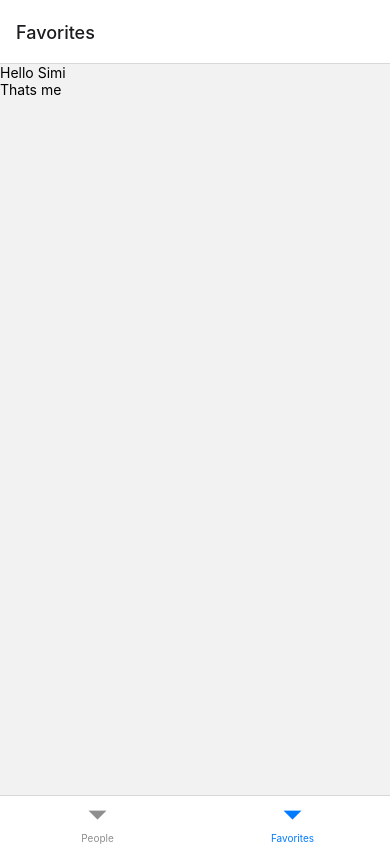
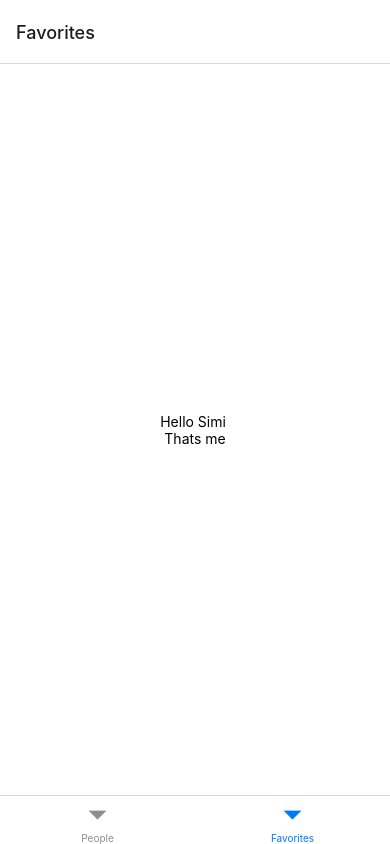
Before and after one commit to danilesky/RN-random-people-app, a React Native app: screen /Favorites in a window 390 px wide. Built offline with nearby package versions, Linux system fonts and the light colour scheme.

Commit message:
install axios

```diff
--- a/screens/Favorites.js
+++ b/screens/Favorites.js
@@ -3,9 +3,19 @@ import { StyleSheet, Text, View } from 'react-native';
 
 export const Favorites = () => {
     return (
-        <View>
+        <View style={styles.container}>
             <Text>Hello Simi </Text>
             <Text>Thats me</Text>
         </View>
     )
 }
+
+const styles = StyleSheet.create({
+    container: {
+        flex: 1,
+        backgroundColor: '#fff',
+        alignItems: 'center',
+        justifyContent: 'center',
+        flexDirection: 'column'
+    },
+});
```
Also changed, not shown: navigation/NavigationBar.js (+14 -2 lines), package.json (+11 -1 lines), 1 other file (tests, documents, lock files or other folders).
